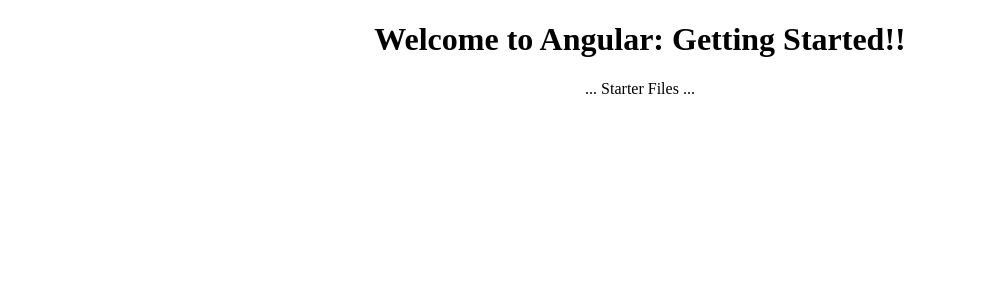
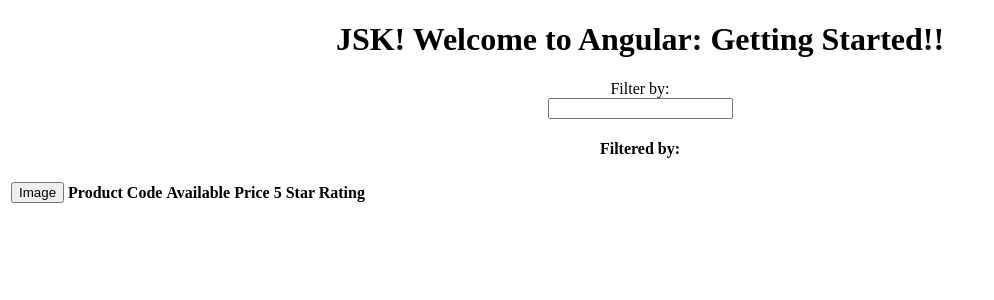
Before and after one commit to kinjal31995/Angular_Start, an Angular app: page / in a window 1280 px wide. Shown: the top 300 px of the page, without its empty margins (0-994 px from the left). Built offline with nearby package versions, Linux system fonts and the light colour scheme.

Commit message:
adding component

```diff
--- a/package.json
+++ b/package.json
@@ -18,6 +18,8 @@
     "@angular/platform-browser": "^14.0.0",
     "@angular/platform-browser-dynamic": "^14.0.0",
     "@angular/router": "^14.0.0",
+    "bootstrap": "^5.2.3",
+    "font-awesome": "^4.7.0",
     "rxjs": "~7.5.0",
     "tslib": "^2.3.0",
     "zone.js": "~0.11.4"
--- a/src/app/app.component.html
+++ b/src/app/app.component.html
@@ -1,6 +1,6 @@
 <div style="text-align:center">
   <h1>
-    Welcome to {{title}}!!
+   JSK! Welcome to {{title}}!!
   </h1>
-  ... Starter Files ...
+  <pm-products></pm-products>
 </div>
--- a/src/app/app.component.ts
+++ b/src/app/app.component.ts
@@ -1,10 +1,9 @@
 import { Component } from '@angular/core';
-
 @Component({
   selector: 'pm-root',
   templateUrl: './app.component.html',
-  styleUrls: ['./app.component.css']
+  styleUrls: ['./app.component.css'],
 })
 export class AppComponent {
-  title = 'Angular: Getting Started';
+  title: string = 'Angular: Getting Started';
 }
--- /dev/null
+++ b/src/app/products/product-list.component.html
@@ -0,0 +1,35 @@
+<div class="card">
+  <!-- <div class="card-header">
+    {{ ptitle }}
+  </div> -->
+  <div class="card-body">
+    <div class="row">
+      <div class="col-md-2">Filter by:</div>
+      <div class="col-md-4">
+        <input type="text" />
+      </div>
+    </div>
+    <div class="row">
+      <div class="col-md-6">
+        <h4>Filtered by:</h4>
+      </div>
+    </div>
+    <div class="table-responsive">
+      <table class="table">
+        <thead>
+          <tr>
+            <th>
+              <button class="btn btn-primary">Image</button>
+            </th>
+            <th>Product</th>
+            <th>Code</th>
+            <th>Available</th>
+            <th>Price</th>
+            <th>5 Star Rating</th>
+          </tr>
+        </thead>
+        <tbody></tbody>
+      </table>
+    </div>
+  </div>
+</div>
--- a/src/index.html
+++ b/src/index.html
@@ -2,7 +2,7 @@
 <html lang="en">
 <head>
   <meta charset="utf-8">
-  <title>Apm</title>
+  <title>Angular_Start</title>
   <base href="/">
   <meta name="viewport" content="width=device-width, initial-scale=1">
   <link rel="icon" type="image/x-icon" href="favicon.ico">
--- a/src/styles.css
+++ b/src/styles.css
@@ -1,4 +1,6 @@
 /* You can add global styles to this file, and also import other style files */
+/* @import "~bootstrap/dist/css/bootstap.min.css";
+@import "~font-awesome/css/font-awesome.min.css"; */
 div.card-header {
  font-size: large;
 }
```
Also changed, not shown: src/app/app.module.ts (+5 -8 lines), src/app/home/welcome.component.html (+6 -4 lines), src/app/products/product-list.component.ts (added, +9 -0 lines), src/app/products/product-list.component.css (added), 2 other files (tests, documents, lock files or other folders).
